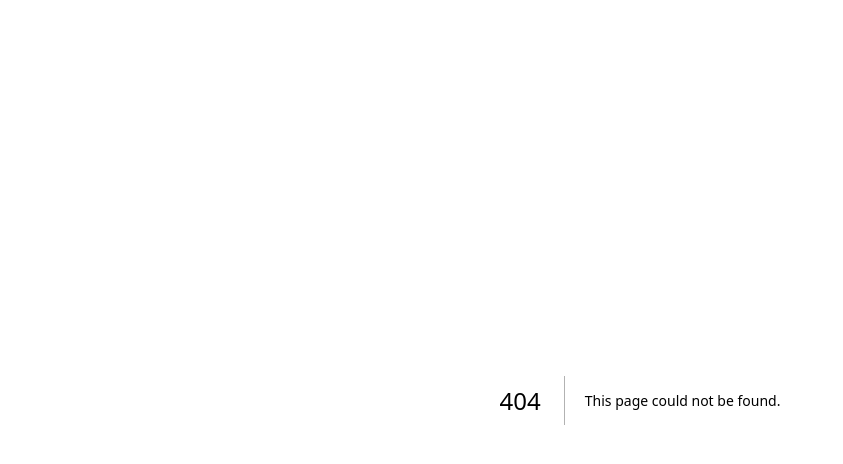
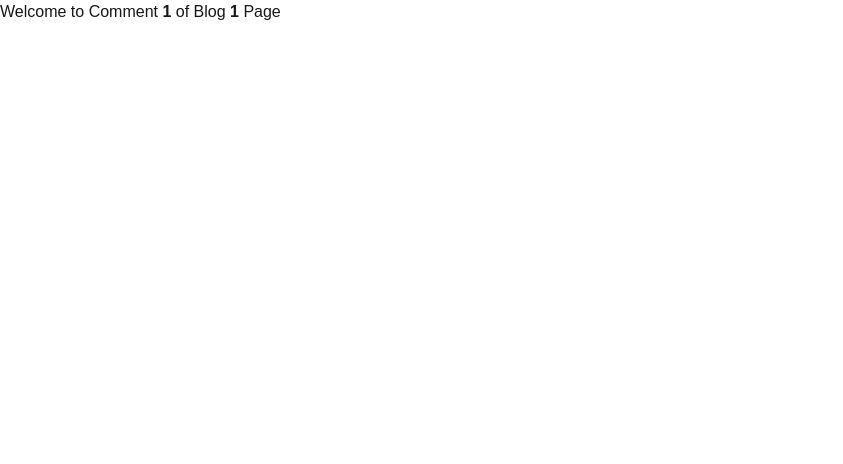
Before and after one commit to Rudrakshsachdev/Next_js_Tutorial, a Next.js app in the folder next-app/: page /blogs/1/comments/1 in a window 1280 px wide. Before the commit this address had no page. Shown: the top 464 px of the page, without its empty margins (0-843 px from the left). Built offline with nearby package versions, Linux system fonts and the light colour scheme.

Commit message:
feat: Learning about dynamic nested routes in nextjs

```diff
--- /dev/null
+++ b/next-app/app/blogs/[BlogId]/comments/[CommentId]/page.js
@@ -0,0 +1,13 @@
+// dynamic nested  routing in next js
+
+export default async function CommentId({params}) {
+    const { BlogId, CommentId } = await params;
+
+    return (
+        <div>
+          <h1>
+            Welcome to Comment <b>{ CommentId }</b> of Blog <b>{ BlogId }</b> Page
+            </h1>
+        </div>
+    )
+}
--- /dev/null
+++ b/next-app/app/blogs/[BlogId]/comments/page.js
@@ -0,0 +1,13 @@
+// dynamic nested   routing in next js
+
+export default async function Comments({params}) {
+   const { BlogId } = await params;
+
+    return (
+        <div>
+          <h1>
+            Welcome to Comments of Blog <b>{ BlogId }</b> Page
+            </h1>
+        </div>
+    )
+}
```
